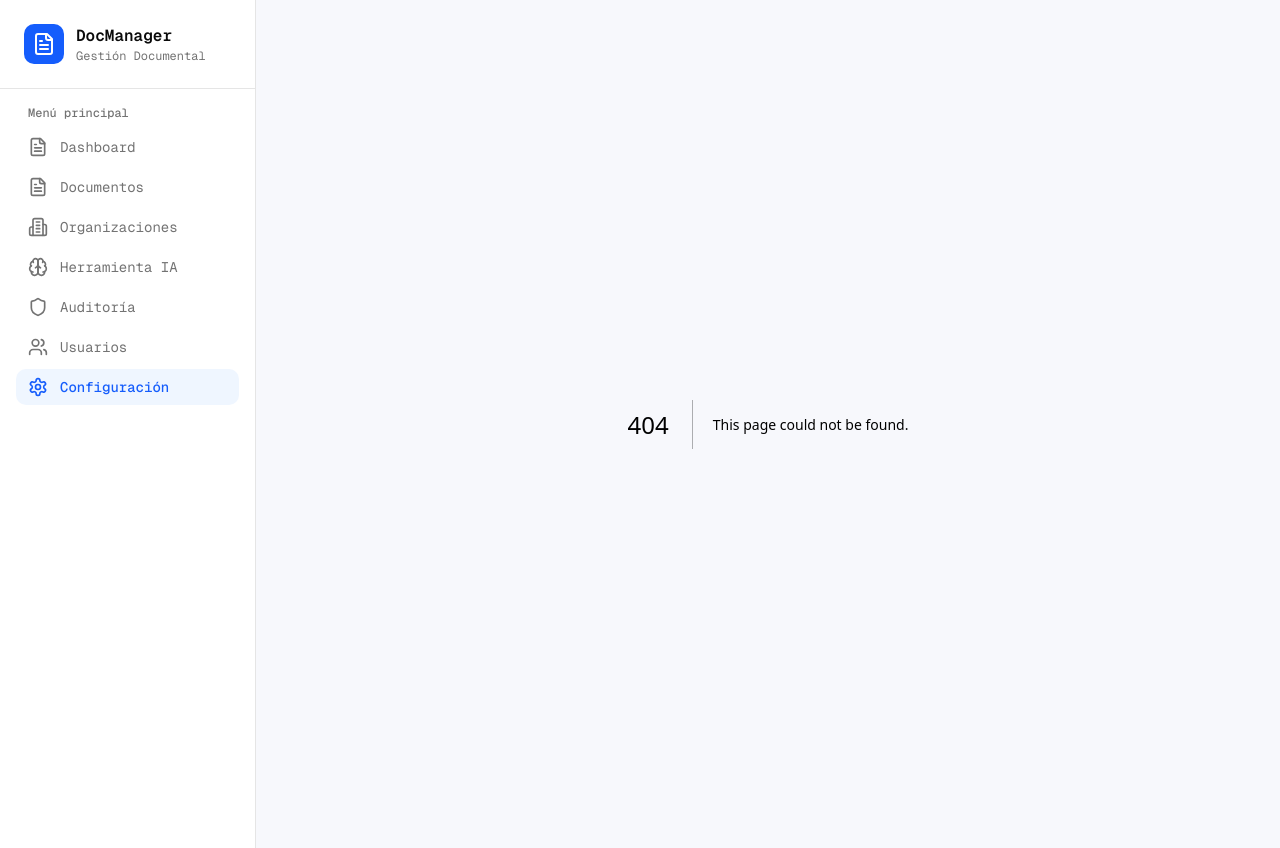
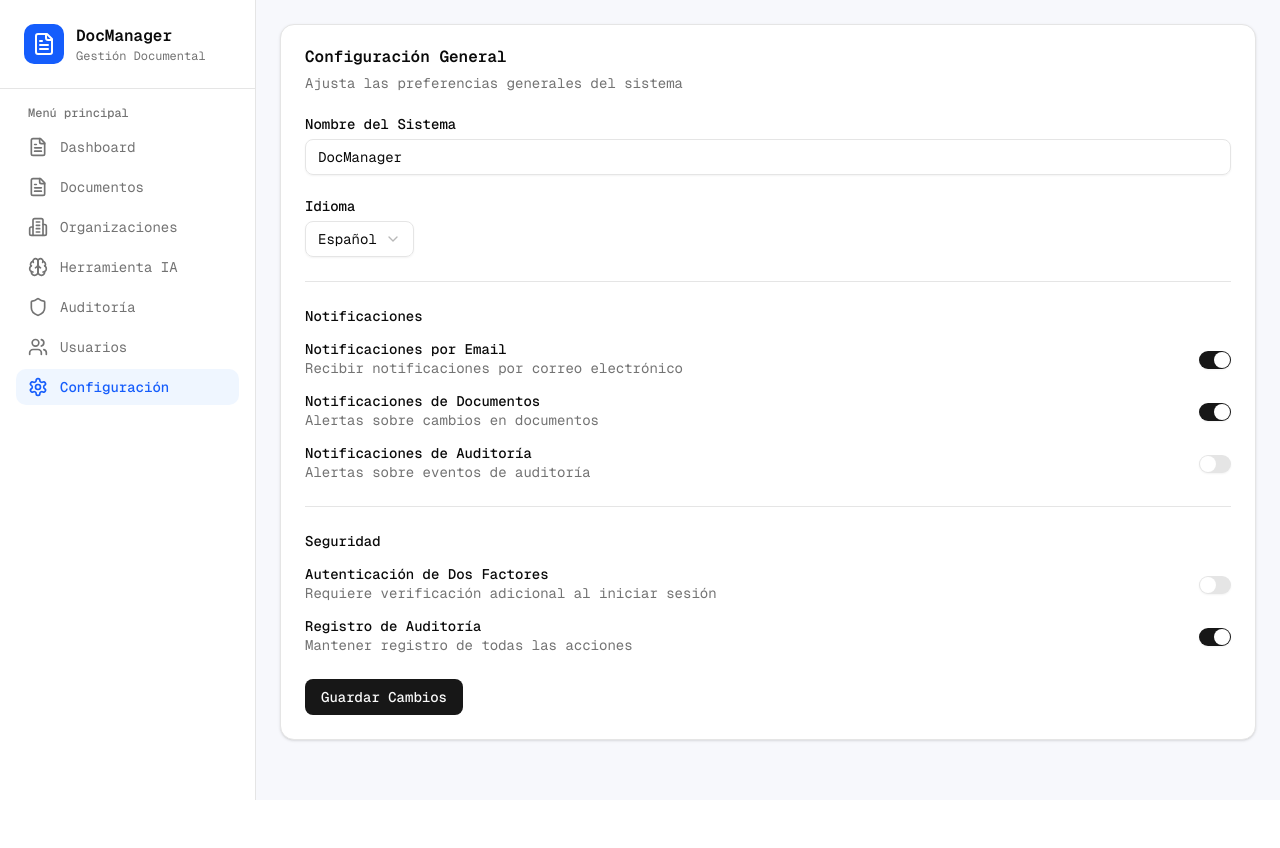
Before and after one commit to aleslag2803-collab/MasterFicherPro, a Next.js app: page /configuracion in a window 1280 px wide. Before the commit this address had no page. After the commit the page ends 800 px from the top, so only its background shows below. Built offline with nearby package versions, Linux system fonts and the light colour scheme.

Commit message:
Modulo de configuracion y sus componentes

```diff
--- /dev/null
+++ b/app/configuracion/page.tsx
@@ -0,0 +1,110 @@
+"use client"
+
+import type React from "react"
+
+import { useState } from "react"
+import { Card, CardContent, CardDescription, CardHeader, CardTitle } from "@/components/ui/card"
+import { Button } from "@/components/ui/button"
+import { Input } from "@/components/ui/input"
+import { Label } from "@/components/ui/label"
+import { Switch } from "@/components/ui/switch"
+import { Separator } from "@/components/ui/separator"
+import { Select, SelectContent, SelectItem, SelectTrigger, SelectValue } from "@/components/ui/select"
+
+export default function SettingsForm() {
+  const [isLoading, setIsLoading] = useState(false)
+
+  const handleSubmit = async (e: React.FormEvent) => {
+    e.preventDefault()
+    setIsLoading(true)
+
+    // TODO: Implement settings save
+    setTimeout(() => {
+      setIsLoading(false)
+    }, 1000)
+  }
+
+  return (
+    <div className="space-y-6">
+      <Card>
+        <CardHeader>
+          <CardTitle>Configuración General</CardTitle>
+          <CardDescription>Ajusta las preferencias generales del sistema</CardDescription>
+        </CardHeader>
+        <CardContent>
+          <form onSubmit={handleSubmit} className="space-y-6">
+            <div className="space-y-2">
+              <Label htmlFor="systemName">Nombre del Sistema</Label>
+              <Input id="systemName" defaultValue="DocManager" />
+            </div>
+
+            <div className="space-y-2">
+              <Label htmlFor="language">Idioma</Label>
+              <Select defaultValue="es">
+                <SelectTrigger id="language">
+                  <SelectValue />
+                </SelectTrigger>
+                <SelectContent>
+                  <SelectItem value="es">Español</SelectItem>
+                  <SelectItem value="en">English</SelectItem>
+                  <SelectItem value="pt">Português</SelectItem>
+                </SelectContent>
+              </Select>
+            </div>
+
+            <Separator />
+
+            <div className="space-y-4">
+              <h3 className="text-sm font-medium">Notificaciones</h3>
+              <div className="flex items-center justify-between">
+                <div className="space-y-0.5">
+                  <Label>Notificaciones por Email</Label>
+                  <p className="text-sm text-muted-foreground">Recibir notificaciones por correo electrónico</p>
+                </div>
+                <Switch defaultChecked />
+              </div>
+              <div className="flex items-center justify-between">
+                <div className="space-y-0.5">
+                  <Label>Notificaciones de Documentos</Label>
+                  <p className="text-sm text-muted-foreground">Alertas sobre cambios en documentos</p>
+                </div>
+                <Switch defaultChecked />
+              </div>
+              <div className="flex items-center justify-between">
+                <div className="space-y-0.5">
+                  <Label>Notificaciones de Auditoría</Label>
+                  <p className="text-sm text-muted-foreground">Alertas sobre eventos de auditoría</p>
+                </div>
+                <Switch />
+              </div>
+            </div>
+
+            <Separator />
+
+            <div className="space-y-4">
+              <h3 className="text-sm font-medium">Seguridad</h3>
+              <div className="flex items-center justify-between">
+                <div className="space-y-0.5">
+                  <Label>Autenticación de Dos Factores</Label>
+                  <p className="text-sm text-muted-foreground">Requiere verificación adicional al iniciar sesión</p>
+                </div>
+                <Switch />
+              </div>
+              <div className="flex items-center justify-between">
+                <div className="space-y-0.5">
+                  <Label>Registro de Auditoría</Label>
+                  <p className="text-sm text-muted-foreground">Mantener registro de todas las acciones</p>
+                </div>
+                <Switch defaultChecked />
+              </div>
+            </div>
+
+            <Button type="submit" disabled={isLoading}>
+              {isLoading ? "Guardando..." : "Guardar Cambios"}
+            </Button>
+          </form>
+        </CardContent>
+      </Card>
+    </div>
+  )
+}
--- /dev/null
+++ b/components/configuracion/configuracion-form.tsx
@@ -0,0 +1,110 @@
+"use client"
+
+import type React from "react"
+
+import { useState } from "react"
+import { Card, CardContent, CardDescription, CardHeader, CardTitle } from "@/components/ui/card"
+import { Button } from "@/components/ui/button"
+import { Input } from "@/components/ui/input"
+import { Label } from "@/components/ui/label"
+import { Switch } from "@/components/ui/switch"
+import { Separator } from "@/components/ui/separator"
+import { Select, SelectContent, SelectItem, SelectTrigger, SelectValue } from "@/components/ui/select"
+
+export default function SettingsForm() {
+  const [isLoading, setIsLoading] = useState(false)
+
+  const handleSubmit = async (e: React.FormEvent) => {
+    e.preventDefault()
+    setIsLoading(true)
+
+    // TODO: Implement settings save
+    setTimeout(() => {
+      setIsLoading(false)
+    }, 1000)
+  }
+
+  return (
+    <div className="space-y-6">
+      <Card>
+        <CardHeader>
+          <CardTitle>Configuración General</CardTitle>
+          <CardDescription>Ajusta las preferencias generales del sistema</CardDescription>
+        </CardHeader>
+        <CardContent>
+          <form onSubmit={handleSubmit} className="space-y-6">
+            <div className="space-y-2">
+              <Label htmlFor="systemName">Nombre del Sistema</Label>
+              <Input id="systemName" defaultValue="DocManager" />
+            </div>
+
+            <div className="space-y-2">
+              <Label htmlFor="language">Idioma</Label>
+              <Select defaultValue="es">
+                <SelectTrigger id="language">
+                  <SelectValue />
+                </SelectTrigger>
+                <SelectContent>
+                  <SelectItem value="es">Español</SelectItem>
+                  <SelectItem value="en">English</SelectItem>
+                  <SelectItem value="pt">Português</SelectItem>
+                </SelectContent>
+              </Select>
+            </div>
+
+            <Separator />
+
+            <div className="space-y-4">
+              <h3 className="text-sm font-medium">Notificaciones</h3>
+              <div className="flex items-center justify-between">
+                <div className="space-y-0.5">
+                  <Label>Notificaciones por Email</Label>
+                  <p className="text-sm text-muted-foreground">Recibir notificaciones por correo electrónico</p>
+                </div>
+                <Switch defaultChecked />
+              </div>
+              <div className="flex items-center justify-between">
+                <div className="space-y-0.5">
+                  <Label>Notificaciones de Documentos</Label>
+                  <p className="text-sm text-muted-foreground">Alertas sobre cambios en documentos</p>
+                </div>
+                <Switch defaultChecked />
+              </div>
+              <div className="flex items-center justify-between">
+                <div className="space-y-0.5">
+                  <Label>Notificaciones de Auditoría</Label>
+                  <p className="text-sm text-muted-foreground">Alertas sobre eventos de auditoría</p>
+                </div>
+                <Switch />
+              </div>
+            </div>
+
+            <Separator />
+
+            <div className="space-y-4">
+              <h3 className="text-sm font-medium">Seguridad</h3>
+              <div className="flex items-center justify-between">
+                <div className="space-y-0.5">
+                  <Label>Autenticación de Dos Factores</Label>
+                  <p className="text-sm text-muted-foreground">Requiere verificación adicional al iniciar sesión</p>
+                </div>
+                <Switch />
+              </div>
+              <div className="flex items-center justify-between">
+                <div className="space-y-0.5">
+                  <Label>Registro de Auditoría</Label>
+                  <p className="text-sm text-muted-foreground">Mantener registro de todas las acciones</p>
+                </div>
+                <Switch defaultChecked />
+              </div>
+            </div>
+
+            <Button type="submit" disabled={isLoading}>
+              {isLoading ? "Guardando..." : "Guardar Cambios"}
+            </Button>
+          </form>
+        </CardContent>
+      </Card>
+    </div>
+  )
+}
```
